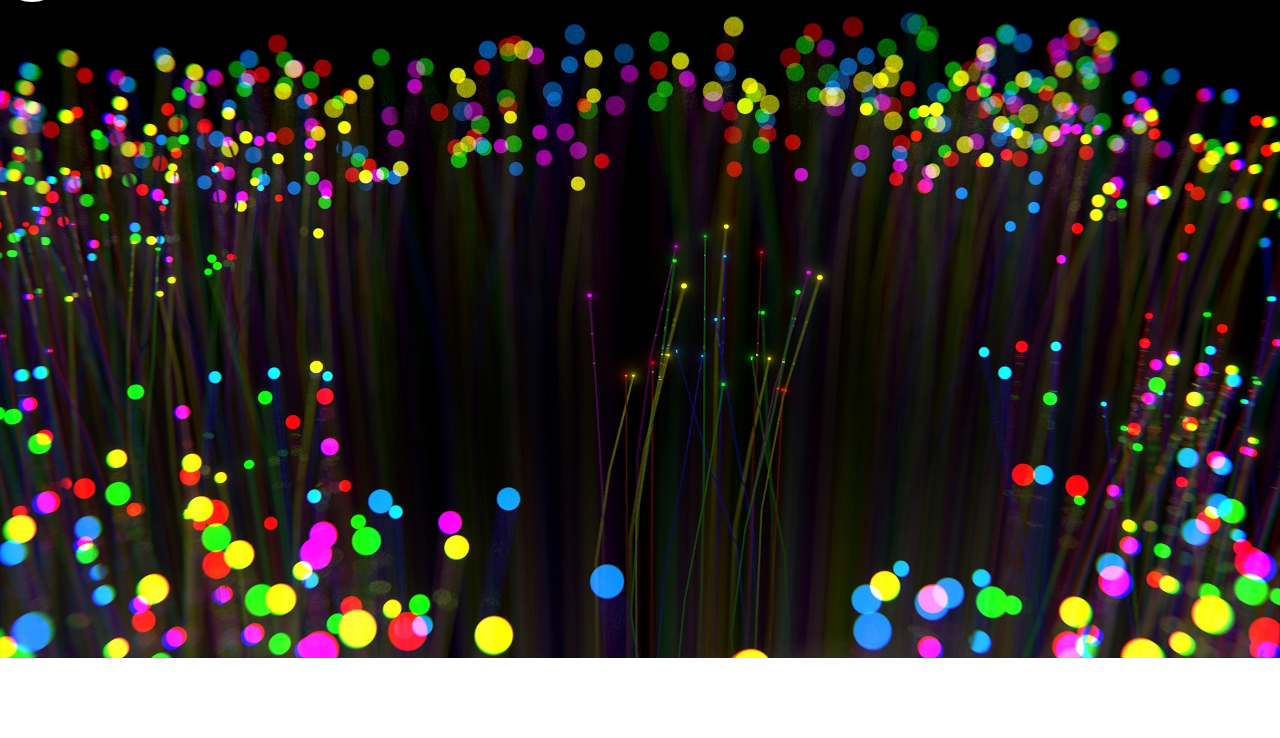
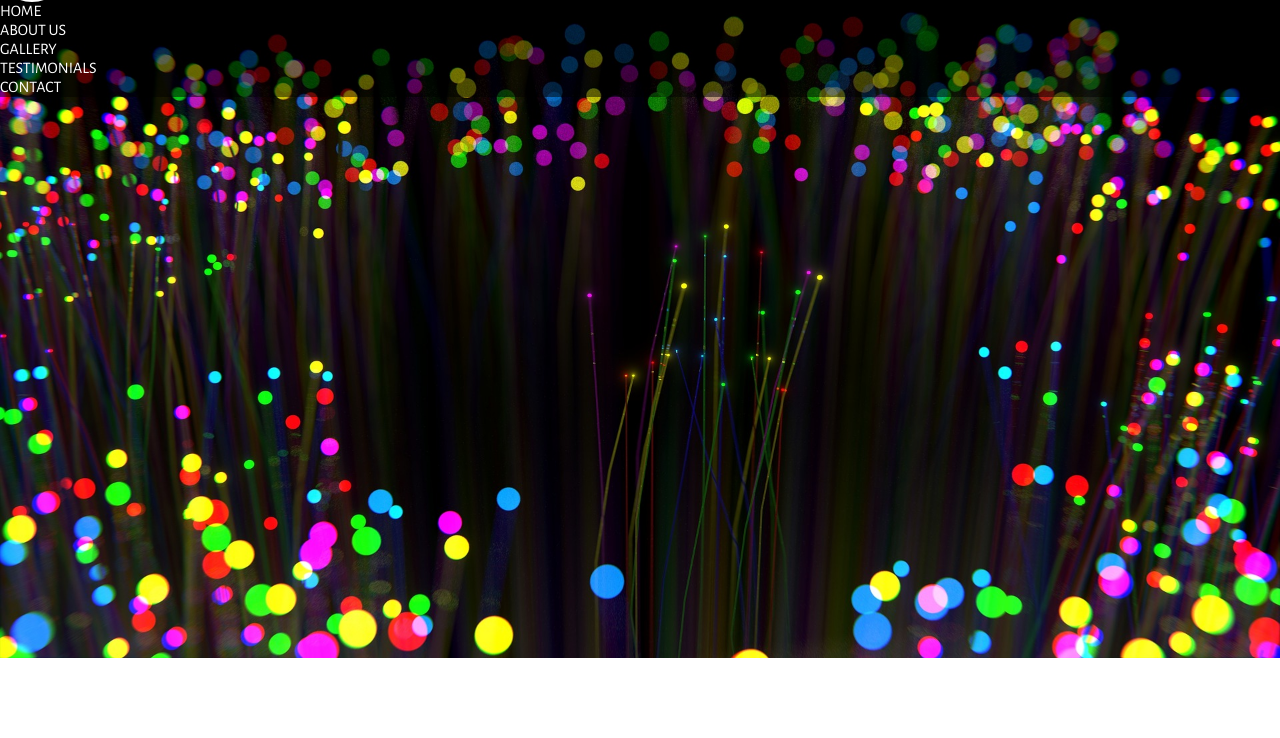
Before and after one commit to cluu79/awswebsite, a plain HTML site: page index.html in a window 1280 px wide. Shown: the part 62-800 px from the top of the page. Drawn offline with nearby package versions, Linux system fonts and the light colour scheme.

Commit message:
added navigation bar

```diff
--- a/css/style.css
+++ b/css/style.css
@@ -2,14 +2,32 @@
 body{
     margin: 0;
     padding: 0;
+    font-family: 'Alegreya Sans', sans-serif;
+}
+
+a{
+    text-decoration: none;
 }
 
 /* Header */
 
-nav{
+header nav{
     position: fixed;
     width: 100%;
     background: rgba(0,0,0,.5);
+}
+
+header nav ul.aw-navigation {
+    margin: 0;
+    padding: 0;
+
+}
+
+header nav ul.aw-navigation li a{
+    display: block;
+    color: #fff;
+    font-size: 16px;
+    text-transform: uppercase;
 }
 .aw-main-banner{
     display: block;
@@ -25,7 +43,7 @@ nav{
     font-size: 26px;
     line-height: 60px;
     text-align: center;
-    text-decoration: none;
+
     border: solid 2px #fff;
     border-radius: 100%;
 }
--- a/index.html
+++ b/index.html
@@ -4,6 +4,7 @@
     <meta charset="UTF-8">
     <meta name="viewport" content="width=device-width, initial-scale=1.0">
     <meta http-equiv="X-UA-Compatible" content="ie=edge">
+    <link href="https://fonts.googleapis.com/css?family=Alegreya+Sans:300,400" rel="stylesheet">
     <link rel="stylesheet" type="text/css" href="./css/style.css">
     <title>AWS website</title>
 </head>
@@ -14,6 +15,13 @@
         <!--main nav-->
         <nav>
             <a class="aw-logo" href="#">Aw!</a>
+            <ul class="aw-navigation">
+                <li><a href="#">Home</a></li>
+                <li><a href="#aw-about">About Us</a></li>
+                <li><a href="#aw-gallery">Gallery</a></li>
+                <li><a href="#aw-testimonials">Testimonials</a></li>
+                <li><a href="#aw-contact">contact</a></li>
+            </ul>
         </nav>
 
         <!-- header Content-->
```
